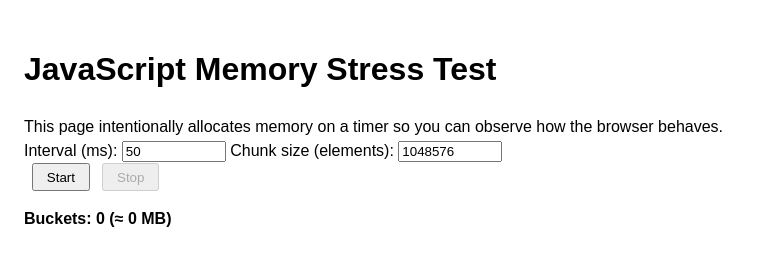
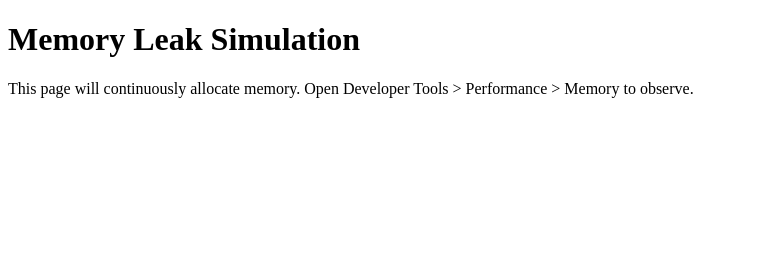
Before and after one commit to hdmn54321/JS-memory-stress-test, a plain HTML site: page index.html in a window 1280 px wide. Shown: the whole page, without its empty margins (0-773 px from the left). Drawn offline with Linux system fonts and the light colour scheme.

Commit message:
Update index.html

```diff
--- a/index.html
+++ b/index.html
@@ -1,69 +1,21 @@
 <!DOCTYPE html>
 <html lang="en">
 <head>
-<meta charset="UTF-8">
-<title>Memory Leak Stress Test</title>
-<meta name="viewport" content="width=device-width, initial-scale=1">
-<style>
-  body { font-family: sans-serif; padding: 1rem; line-height: 1.5; }
-  input { width: 6rem; }
-  button { margin-left: .5rem; padding: .3rem .8rem; }
-  #status { margin-top: 1rem; font-weight: bold; }
-</style>
+  <meta charset="UTF-8">
+  <title>Memory Leak Demo(made at 2025/06/06 9:37)</title>
 </head>
 <body>
-<h1>JavaScript Memory Stress Test</h1>
-<p>
-  This page intentionally allocates memory on a timer so you can observe how the browser behaves.<br>
-  Interval&nbsp;(ms): <input id="interval" type="number" value="50" min="1" step="10">
-  Chunk&nbsp;size&nbsp;(elements): <input id="chunk" type="number" value="1048576" step="1024"><br>
-  <button id="start">Start</button>
-  <button id="stop" disabled>Stop</button>
-</p>
-<p id="status">Buckets: 0</p>
+  <h1>Memory Leak Simulation</h1>
+  <p>This page will continuously allocate memory. Open Developer Tools > Performance > Memory to observe.</p>
+  <script>
+    const memoryLeaks = [];
 
-<script>
-(() => {
-  let buckets = [];
-  let timer = null;
-
-  const status = document.getElementById('status');
-  const btnStart = document.getElementById('start');
-  const btnStop = document.getElementById('stop');
-  const intervalInput = document.getElementById('interval');
-  const chunkInput = document.getElementById('chunk');
-
-  function updateStatus() {
-    const estMB = (buckets.length * chunkInput.value * 1) / 256; // rough estimate
-    status.textContent = `Buckets: ${buckets.length} (≈ ${estMB.toLocaleString(undefined,{maximumFractionDigits:0})} MB)`;
-  }
-
-  btnStart.addEventListener('click', () => {
-    const delay = parseInt(intervalInput.value, 10);
-    const chunk = parseInt(chunkInput.value, 10);
-
-    if (timer) clearInterval(timer);
-    timer = setInterval(() => {
-      buckets.push(new Array(chunk).fill('🧠'));
-      console.log('Buckets:', buckets.length);
-      updateStatus();
-    }, delay);
-
-    btnStart.disabled = true;
-    btnStop.disabled = false;
-  });
-
-  btnStop.addEventListener('click', () => {
-    clearInterval(timer);
-    timer = null;
-    buckets = [];
-    updateStatus();
-    btnStart.disabled = false;
-    btnStop.disabled = true;
-  });
-
-  updateStatus();
-})();
-</script>
+    // Create and store large arrays in memory to prevent garbage collection
+    setInterval(() => {
+      const leakyArray = new Array(1000000).fill(Math.random());
+      memoryLeaks.push(leakyArray); // Keeps a strong reference
+      console.log("Leaking memory... Total allocations: ", memoryLeaks.length);
+    }, 1000);
+  </script>
 </body>
 </html>
```
